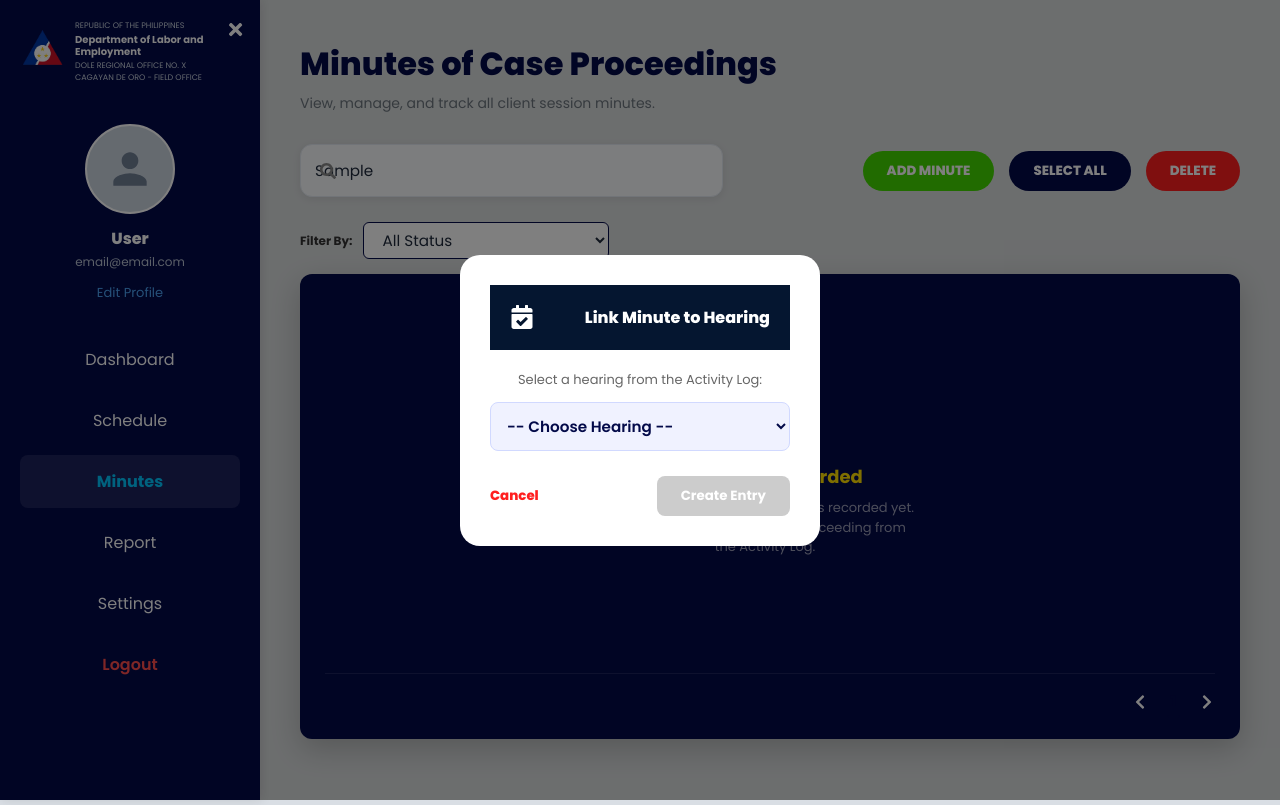
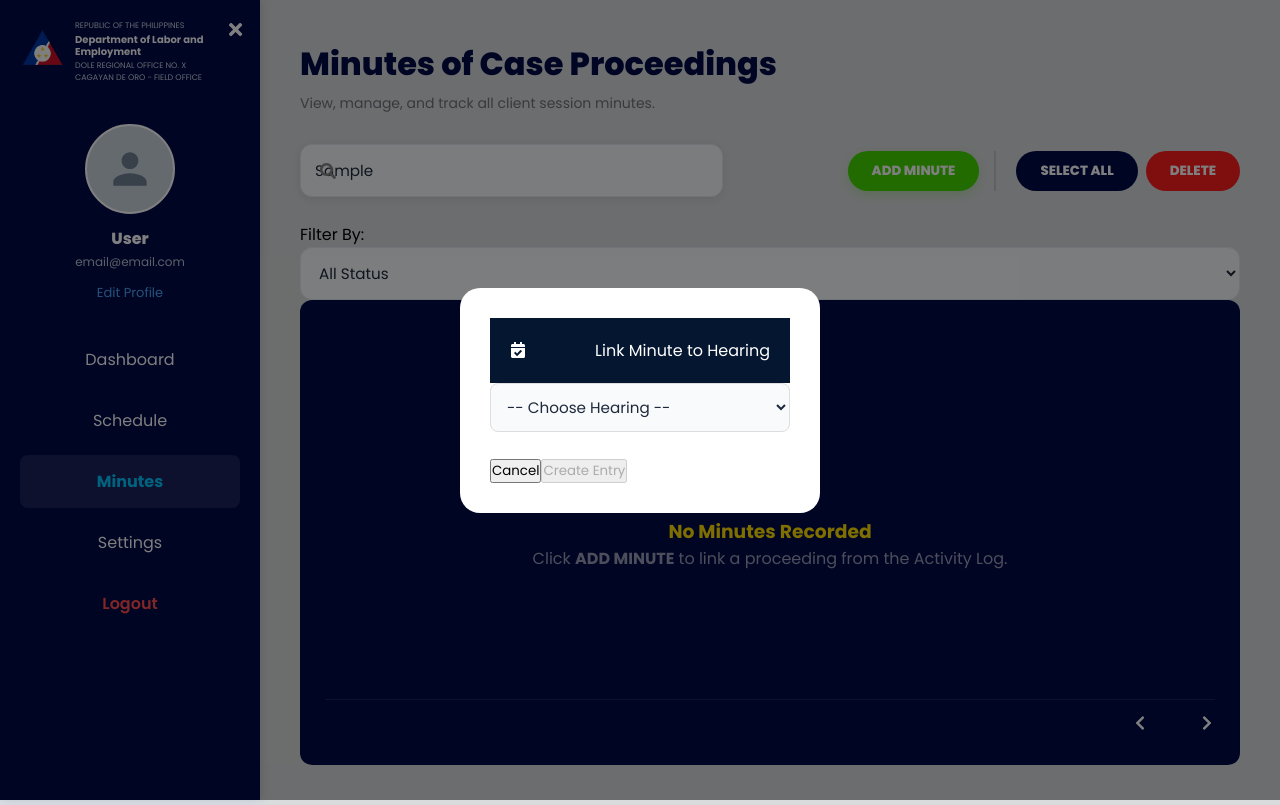
Before and after one commit to CBeatrixBacolanta/ticketing, a React (Create React App) app: page /minutes in a window 1280 px wide. Both pictures are taken after typing "Sample" into the empty fields and a click on the button "ADD MINUTE". Built offline with nearby package versions, Linux system fonts and the light colour scheme.

Commit message:
removed report from sidebar and app.js

```diff
--- a/src/App.js
+++ b/src/App.js
@@ -6,7 +6,6 @@ import SideBar from './pages/SideBar';
 import Dashboard from './pages/Dashboard';
 import Notifications from './pages/Notifications';
 import ToastNotif from './pages/ToastNotif';
-import Reports from './pages/Reports';
 import Settings from './pages/Settings';
 import EditProfile from './pages/EditProfile';
 import Remarks from './pages/Remarks';
@@ -174,7 +173,6 @@ function App() {
 
             <Route path="/schedule" element={<MainSched triggerToast={triggerToast} />} />
             <Route path="/remarks/:id" element={<Remarks />} />
-            <Route path="/reports" element={<Reports />} />
             <Route path="/settings" element={<Settings />} />
             <Route path="/edit-profile" element={<EditProfile user={user} onSave={handleUpdateUser} />} />
             <Route path="/login" element={<div>Login Page</div>} />
--- a/src/pages/Minutes.js
+++ b/src/pages/Minutes.js
@@ -8,7 +8,6 @@ import {
   FaChevronLeft,
   FaChevronRight,
   FaTrashAlt,
-  FaArchive,
   FaCalendarCheck,
   FaUserTie,
   FaInbox
@@ -19,7 +18,7 @@ const Minutes = () => {
 
   // --- States ---
   const [documents, setDocuments] = useState([]);
-  const [hearings, setHearings] = useState([]); // Loaded from Activity Log
+  const [hearings, setHearings] = useState([]);
   const [searchTerm, setSearchTerm] = useState("");
   const [filterStatus, setFilterStatus] = useState("select");
   const [showModal, setShowModal] = useState(false);
@@ -28,7 +27,7 @@ const Minutes = () => {
   const [isSelectionMode, setIsSelectionMode] = useState(false);
   const itemsPerPage = 12;
 
-  // --- Real-time Logic (Kept) ---
+  // --- Real-time Logic ---
   const getRelativeTime = (timestamp) => {
     const now = new Date();
     const uploadedAt = new Date(timestamp);
@@ -49,7 +48,7 @@ const Minutes = () => {
     return () => clearInterval(interval);
   }, [forceUpdate]);
 
-  // --- Data Persistence Logic ---
+  // --- Data Loading ---
   useEffect(() => {
     const savedDocs = JSON.parse(localStorage.getItem("minutes_data")) || [];
     const savedHearings = JSON.parse(localStorage.getItem("hearings")) || [];
@@ -82,7 +81,6 @@ const Minutes = () => {
       id: `Minute ${nextNumber}`,
       hearingTitle: linkedHearing.title,
       officer: linkedHearing.officer,
-      hearingDate: linkedHearing.date,
       timestamp: new Date().toISOString(),
       status: "select",
       selected: false
@@ -110,7 +108,7 @@ const Minutes = () => {
   const handleDeleteSelected = () => {
     const selectedCount = documents.filter(d => d.selected).length;
     if (selectedCount === 0) {
-      alert("Please select files first by clicking 'Select All' or enabling selection mode.");
+      alert("Please select files first.");
       return;
     }
     if (window.confirm(`Delete ${selectedCount} selected items?`)) {
@@ -135,7 +133,6 @@ const Minutes = () => {
 
   return (
     <div className="minutes-page">
-      {/* Modal Selection */}
       {showModal && (
         <div className="modal-overlay" onClick={() => setShowModal(false)}>
           <div className="upload-modal" onClick={e => e.stopPropagation()}>
@@ -143,35 +140,19 @@ const Minutes = () => {
               <FaCalendarCheck className="modal-upload-icon" />
               <span>Link Minute to Hearing</span>
             </div>
-
-            <p className="modal-instruction">Select a hearing from the Activity Log:</p>
-
             <select
               className="modal-select-dropdown"
               value={selectedHearingId}
               onChange={(e) => setSelectedHearingId(e.target.value)}
             >
               <option value="">-- Choose Hearing --</option>
-              {hearings.length > 0 ? (
-                hearings.map(h => (
-                  <option key={h.id} value={h.id}>
-                    {h.title} ({h.date})
-                  </option>
-                ))
-              ) : (
-                <option disabled>No hearings found</option>
-              )}
+              {hearings.map(h => (
+                <option key={h.id} value={h.id}>{h.title} ({h.date})</option>
+              ))}
             </select>
-
             <div className="modal-actions">
               <button className="modal-btn-cancel" onClick={() => setShowModal(false)}>Cancel</button>
-              <button
-                className="modal-btn-create"
-                onClick={handleCreateFromHearing}
-                disabled={!selectedHearingId}
-              >
-                Create Entry
-              </button>
+              <button className="modal-btn-create" onClick={handleCreateFromHearing} disabled={!selectedHearingId}>Create Entry</button>
             </div>
           </div>
         </div>
@@ -192,8 +173,11 @@ const Minutes = () => {
             onChange={(e) => setSearchTerm(e.target.value)}
           />
         </div>
+
         <div className="button-group">
           <button className="btn-add" onClick={() => setShowModal(true)}>ADD MINUTE</button>
+
+          <div className="bulk-actions-group">
             <button
               className={`btn-select ${isSelectionMode ? "active-mode" : ""}`}
               onClick={() => {
@@ -204,6 +188,7 @@ const Minutes = () => {
               {isSelectionMode ? "EXIT SELECT" : "SELECT ALL"}
             </button>
             <button className="btn-delete" onClick={handleDeleteSelected}>DELETE</button>
+          </div>
         </div>
       </div>
 
@@ -225,13 +210,7 @@ const Minutes = () => {
                 <div
                   key={doc.id}
                   className={`document-card ${doc.selected ? "is-selected" : ""}`}
-                  onClick={() => {
-                    if (isSelectionMode) {
-                      toggleSelect(doc.id);
-                    } else {
-                      navigate(`/minutes-info/${doc.id}`, { state: { rfaData: doc } });
-                    }
-                  }}
+                  onClick={() => isSelectionMode ? toggleSelect(doc.id) : navigate(`/minutes-info/${doc.id}`, { state: { rfaData: doc } })}
                 >
                   <div className="card-left">
                     <FaFileAlt className={`doc-icon ${doc.status}`} />
@@ -248,7 +227,6 @@ const Minutes = () => {
                     <FaEllipsisV className="doc-options" />
                     <div className="dropdown-menu">
                       <button onClick={() => navigate(`/minutes-info/${doc.id}`)}><FaFileAlt /> View Details</button>
-                      <button onClick={() => alert("Archive " + doc.id)}><FaArchive /> Archive</button>
                       <button className="delete-opt" onClick={() => setDocuments(prev => prev.filter(d => d.id !== doc.id))}><FaTrashAlt /> Delete</button>
                     </div>
                   </div>
@@ -259,30 +237,18 @@ const Minutes = () => {
             <div className="empty-state-container">
               <FaInbox className="empty-icon" />
               <h3>No Minutes Recorded</h3>
-              <p>It looks like there are no minutes recorded yet. Click <strong>ADD MINUTE</strong> to link a proceeding from the Activity Log.</p>
+              <p>Click <strong>ADD MINUTE</strong> to link a proceeding from the Activity Log.</p>
             </div>
           )}
         </div>
 
         <footer className="grid-footer">
           <div className="pagination-controls">
-            <FaChevronLeft
-              className={`arrow ${currentPage === 1 ? 'disabled' : ''}`}
-              onClick={() => setCurrentPage(p => Math.max(1, p - 1))}
-            />
+            <FaChevronLeft className={`arrow ${currentPage === 1 ? 'disabled' : ''}`} onClick={() => setCurrentPage(p => Math.max(1, p - 1))} />
             {[...Array(totalPages)].map((_, i) => (
-              <span
-                key={i}
-                className={`page-num ${currentPage === i + 1 ? 'active' : ''}`}
-                onClick={() => setCurrentPage(i + 1)}
-              >
-                {i + 1}
-              </span>
+              <span key={i} className={`page-num ${currentPage === i + 1 ? 'active' : ''}`} onClick={() => setCurrentPage(i + 1)}>{i + 1}</span>
             ))}
-            <FaChevronRight
-              className={`arrow ${currentPage === totalPages ? 'disabled' : ''}`}
-              onClick={() => setCurrentPage(p => Math.min(totalPages, p + 1))}
-            />
+            <FaChevronRight className={`arrow ${currentPage === totalPages ? 'disabled' : ''}`} onClick={() => setCurrentPage(p => Math.min(totalPages, p + 1))} />
           </div>
         </footer>
       </div>
--- a/src/pages/sideBar.js
+++ b/src/pages/sideBar.js
@@ -140,7 +140,6 @@ const SideBar = ({ user, isOpen, setIsOpen, onLogout }) => {
           {/* Added Minutes Navigation Option */}
           <button className={`nav-link ${isActive('/minutes') ? 'active' : ''}`} onClick={() => navigate('/minutes')}>Minutes</button>
 
-          <button className={`nav-link ${isActive('/reports') ? 'active' : ''}`} onClick={() => navigate('/reports')}>Report</button>
           <button className={`nav-link ${isActive('/settings') ? 'active' : ''}`} onClick={() => navigate('/settings')}>Settings</button>
           <button className="nav-link logout-link" onClick={handleLogoutClick}>Logout</button>
         </nav>
--- a/src/styles/Minutes.css
+++ b/src/styles/Minutes.css
@@ -5,11 +5,9 @@
   font-family: 'Segoe UI', sans-serif;
 }
 
-/* Header */
 .minutes-header h1 { color: #030a49; font-size: 32px; font-weight: 800; margin: 0; }
 .minutes-header p { color: #6c757d; font-size: 14px; margin: 5px 0 30px 0; }
 
-/* Action Bar */
 .action-bar { display: flex; justify-content: space-between; align-items: center; margin-bottom: 25px; }
 .search-container { position: relative; width: 45%; }
 .search-icon { position: absolute; left: 20px; top: 50%; transform: translateY(-50%); color: #888; }
@@ -18,149 +16,54 @@
   border: none; background: white; box-shadow: 0 2px 8px rgba(0,0,0,0.08); outline: none;
 }
 
-.button-group { display: flex; gap: 12px; }
+/* Organized Button Grouping */
+.button-group { display: flex; align-items: center; gap: 20px; }
+.bulk-actions-group {
+  display: flex; gap: 8px; padding-left: 20px; border-left: 2px solid rgba(0, 0, 0, 0.1);
+}
+
 .button-group button { padding: 10px 24px; border-radius: 25px; border: none; font-weight: 800; color: white; cursor: pointer; transition: 0.2s; }
-.btn-add { background-color: #42d701; white-space: nowrap; }
+.btn-add { background-color: #42d701; box-shadow: 0 4px 10px rgba(66, 215, 1, 0.2); }
 .btn-select { background-color: #030a49; }
 .btn-select.active-mode { background-color: #ffde00; color: #030a49; }
 .btn-delete { background-color: #ff1f1f; }
 
-/* Filter Section */
-.filter-container { display: flex; align-items: center; gap: 10px; margin-bottom: 15px; }
-.filter-label { font-size: 12px; font-weight: bold; color: #333; }
-.filter-dropdown { padding: 6px 15px; border-radius: 6px; border: 1px solid #030a49; cursor: pointer; background: white; width: fit-content;}
-
-/* THE FIXED HEIGHT RECTANGLE */
 .grid-container-fixed {
-  background-color: #030a49;
-  border-radius: 12px;
-  padding: 25px;
-  height: 465px;
-  display: flex;
-  flex-direction: column;
-  box-shadow: 0 10px 30px rgba(0,0,0,0.2);
+  background-color: #030a49; border-radius: 12px; padding: 25px;
+  height: 465px; display: flex; flex-direction: column;
 }
 
-.doc-grid-scroll-area {
-  flex: 1;
-  overflow-y: auto;
-  padding-right: 10px;
-  margin-bottom: 15px;
-  display: flex;
-  flex-direction: column;
+.doc-grid-scroll-area { flex: 1; overflow-y: auto; display: flex; flex-direction: column; }
+.doc-grid { display: grid; grid-template-columns: repeat(auto-fill, minmax(240px, 1fr)); gap: 15px; width: 100%; }
+
+.empty-state-container {
+  display: flex; flex-direction: column; align-items: center; justify-content: center;
+  height: 100%; color: rgba(255, 255, 255, 0.6); text-align: center;
 }
+.empty-icon { font-size: 48px; margin-bottom: 15px; opacity: 0.3; }
+.empty-state-container h3 { color: #ffde00; margin: 0; }
 
-.doc-grid {
-  display: grid;
-  grid-template-columns: repeat(auto-fill, minmax(240px, 1fr));
-  gap: 15px;
-  width: 100%;
-}
-
-/* Empty State Message */
-.empty-state-container {
-  display: flex;
-  flex-direction: column;
-  align-items: center;
-  justify-content: center;
-  height: 100%;
-  color: rgba(255, 255, 255, 0.6);
-  text-align: center;
-  padding: 20px;
-}
-
-.empty-icon { font-size: 48px; margin-bottom: 15px; opacity: 0.3; }
-.empty-state-container h3 { margin: 0; font-size: 18px; font-weight: 700; color: #ffde00; }
-.empty-state-container p { font-size: 13px; max-width: 300px; margin-top: 8px; line-height: 1.5; }
-
-/* Document Cards */
 .document-card {
   background-color: white; border-radius: 12px; padding: 16px;
   display: flex; align-items: center; justify-content: space-between;
-  cursor: pointer; border: 3px solid transparent; transition: all 0.2s ease;
+  cursor: pointer; border: 3px solid transparent;
 }
+.document-card.is-selected { border-color: #ffde00; background-color: #fff9e6; }
+.doc-id { font-size: 15px; font-weight: 800; color: #030a49; }
+.hearing-subtext { font-weight: 700; color: #555; font-size: 11px; display: block; margin-top: 2px; }
 
-.document-card:hover {
-  transform: translateY(-4px);
-  box-shadow: 0 5px 15px rgba(0,0,0,0.3);
-  background-color: #f0f7ff;
-}
-
-.document-card.is-selected {
-  border-color: #ffde00;
-  background-color: #fff9e6;
-}
-
-.doc-id { font-size: 15px; font-weight: 800; color: #030a49; }
-
-.doc-meta-info {
-  display: flex;
-  flex-direction: column;
-  gap: 2px;
-  margin-top: 4px;
-}
-
-.hearing-subtext {
-  font-weight: 700;
-  color: #555 !important;
-  font-size: 11px !important;
-  margin-bottom: 2px;
-  display: block;
-}
-
-.doc-meta-info span {
-  font-size: 10px;
-  color: #888;
-  display: flex;
-  align-items: center;
-  gap: 4px;
-}
-
-/* Dropdown Menu */
 .options-menu { position: relative; }
 .dropdown-menu {
-  display: none; position: absolute; right: 0; top: 20px;
-  background: white; box-shadow: 0 4px 15px rgba(0,0,0,0.15);
-  border-radius: 8px; z-index: 100; min-width: 140px;
+  display: none; position: absolute; right: 0; top: 20px; background: white;
+  box-shadow: 0 4px 15px rgba(0,0,0,0.15); border-radius: 8px; z-index: 100;
 }
 .options-menu:hover .dropdown-menu { display: block; }
-.dropdown-menu button {
-  width: 100%; padding: 10px 15px; border: none; background: none;
-  text-align: left; font-size: 12px; cursor: pointer; display: flex; align-items: center; gap: 8px;
-}
-.dropdown-menu button:hover { background-color: #f5f5f5; }
+.dropdown-menu button { width: 100%; padding: 10px 15px; border: none; background: none; text-align: left; font-size: 12px; cursor: pointer; }
 
-/* Fixed Footer */
-.grid-footer {
-  border-top: 1px solid rgba(255, 255, 255, 0.1);
-  padding-top: 15px;
-  display: flex;
-  justify-content: flex-end;
-}
+.grid-footer { border-top: 1px solid rgba(255, 255, 255, 0.1); padding-top: 15px; display: flex; justify-content: flex-end; }
+.pagination-controls { display: flex; gap: 15px; color: white; }
+.page-num.active { color: #ffde00; font-weight: 800; }
 
-.pagination-controls { display: flex; align-items: center; gap: 15px; color: white; }
-.page-num { cursor: pointer; opacity: 0.6; }
-.page-num.active { color: #ffde00; font-weight: 800; opacity: 1; }
-
-/* Scrollbar */
-.doc-grid-scroll-area::-webkit-scrollbar { width: 6px; }
-.doc-grid-scroll-area::-webkit-scrollbar-track { background: rgba(255, 255, 255, 0.05); }
-.doc-grid-scroll-area::-webkit-scrollbar-thumb { background: rgba(255, 222, 0, 0.3); border-radius: 10px; }
-
-/* Modal */
 .modal-overlay { position: fixed; top: 0; left: 0; width: 100%; height: 100%; background: rgba(0,0,0,0.5); display: flex; justify-content: center; align-items: center; z-index: 1000; }
-.upload-modal { background: white; width: 360px; padding: 30px; border-radius: 20px; text-align: center; }
-.modal-header { display: flex; align-items: center; justify-content: center; gap: 10px; color: #030a49; font-weight: 800; margin-bottom: 20px; }
-.modal-upload-icon { font-size: 24px; }
-.modal-instruction { font-size: 13px; color: #666; margin-bottom: 12px; text-align: center; }
-
-.modal-select-dropdown {
-  width: 100%; padding: 12px; background-color: #f0f2ff;
-  border: 1px solid #d1d9ff; border-radius: 8px; margin-bottom: 25px;
-  outline: none; cursor: pointer; font-weight: 600; color: #030a49;
-}
-
-.modal-actions { display: flex; justify-content: space-between; align-items: center; }
-.modal-btn-cancel { background: none; border: none; color: #ff1f1f; font-weight: 800; cursor: pointer; }
-.modal-btn-create { background: #030a49; color: white; padding: 10px 24px; border-radius: 8px; border: none; font-weight: 700; cursor: pointer; }
-.modal-btn-create:disabled { background: #ccc; cursor: not-allowed; }
+.upload-modal { background: white; width: 360px; padding: 30px; border-radius: 20px; }
+.modal-select-dropdown { width: 100%; padding: 12px; margin-bottom: 25px; border-radius: 8px; border: 1px solid #ddd; }
```
Lines whose indentation alone changed are shown as unchanged.
